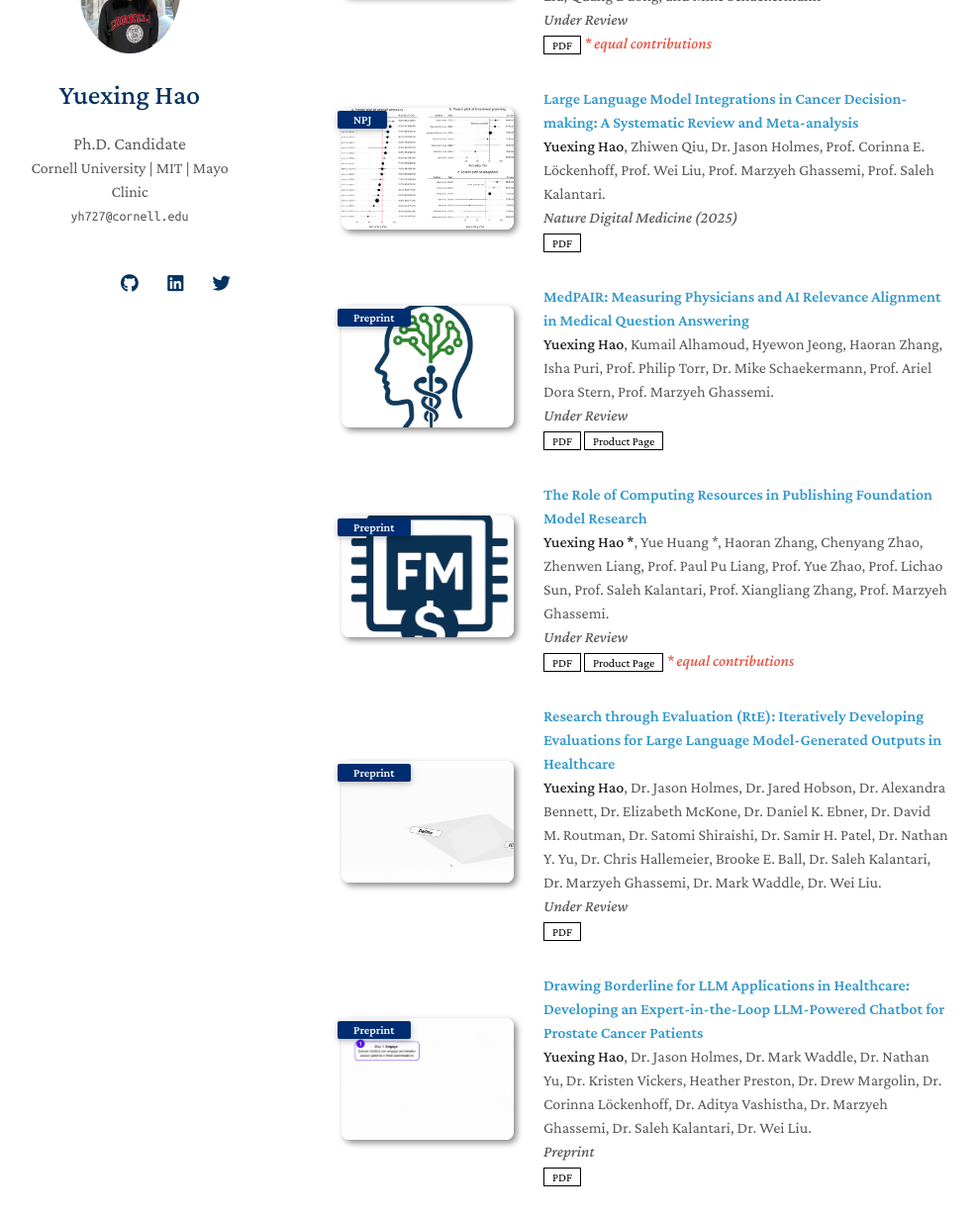
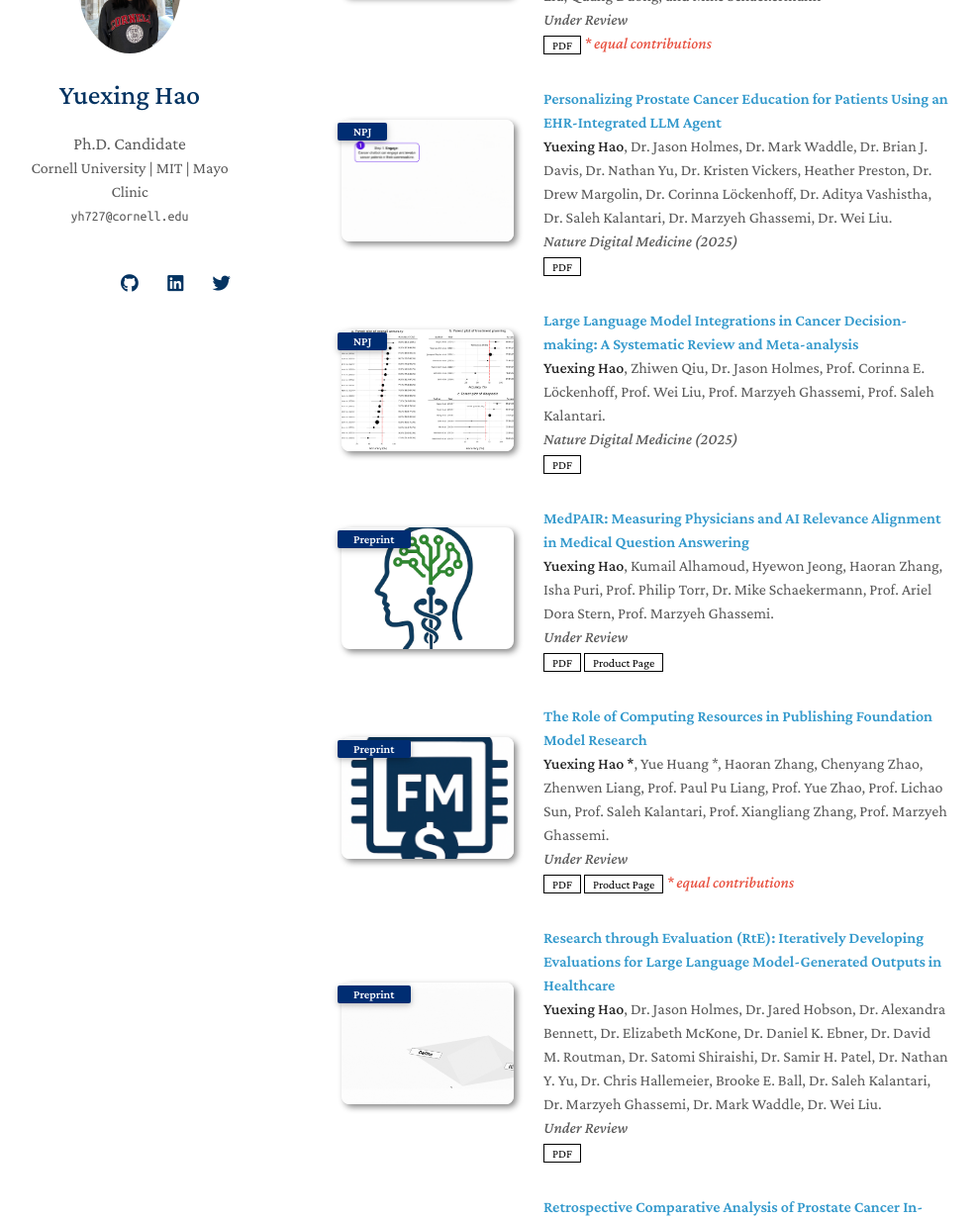
Before and after one commit to YuexingHao/Yuexing-Hao, a Jekyll site: the page built from index.md, in a window 1280 px wide and 1400 px high, scrolled down 1362 px, cut to the strip 169-1400 px from the top of the window. Shown: the whole strip at 99% size, without its empty margins (145-1133 px from the left). Built offline with Jekyll 4.4.1, drawn with Linux system fonts in a browser that asks for light colours; nearby versions of some CDN libraries; a style sheet for code colours, icons or effects is not loaded; our own code applies the rules of GitHub Pages for plain Markdown files.

Commit message:
Update publications.yml

```diff
--- a/_data/publications.yml
+++ b/_data/publications.yml
@@ -7,6 +7,13 @@ main:
     pdf: https://storage.googleapis.com/research-media/wayfinding-ai.pdf
     image: ./assets/img/SankeyDiagram.png
     notes: "* equal contributions"
+
+  - title: "Personalizing Prostate Cancer Education for Patients Using an EHR-Integrated LLM Agent"
+    authors: <strong>Yuexing Hao</strong>, Dr. Jason Holmes, Dr. Mark Waddle, Dr. Brian J. Davis, Dr. Nathan Yu, Dr. Kristen Vickers, Heather Preston, Dr. Drew Margolin, Dr. Corinna Löckenhoff, Dr. Aditya Vashistha, Dr. Saleh Kalantari, Dr. Marzyeh Ghassemi, Dr. Wei Liu.
+    conference_short: NPJ
+    conference: Nature Digital Medicine (2025)
+    pdf: https://arxiv.org/abs/2409.19100
+    image: ./assets/img/MedEduChat.gif
 
   - title: "Large Language Model Integrations in Cancer Decision-making: A Systematic Review and Meta-analysis"
     authors: <strong>Yuexing Hao</strong>, Zhiwen Qiu, Dr. Jason Holmes, Prof. Corinna E. Löckenhoff, Prof. Wei Liu, Prof. Marzyeh Ghassemi, Prof. Saleh Kalantari.
@@ -39,13 +46,6 @@ main:
     pdf: https://arxiv.org/abs/XX
     image: ./assets/img/RtE.gif
 
-  - title: "Drawing Borderline for LLM Applications in Healthcare: Developing an Expert-in-the-Loop LLM-Powered Chatbot for Prostate Cancer Patients"
-    authors: <strong>Yuexing Hao</strong>, Dr. Jason Holmes, Dr. Mark Waddle, Dr. Nathan Yu, Dr. Kristen Vickers, Heather Preston, Dr. Drew Margolin, Dr. Corinna Löckenhoff, Dr. Aditya Vashistha, Dr. Marzyeh Ghassemi, Dr. Saleh Kalantari, Dr. Wei Liu.
-    conference_short: Preprint
-    conference: Preprint
-    pdf: https://arxiv.org/abs/2409.19100
-    image: ./assets/img/MedEduChat.gif
-
   - title: "Retrospective Comparative Analysis of Prostate Cancer In-Basket Messages: Responses from Closed-Domain LLM vs. Clinical Teams"
     authors: <strong>Yuexing Hao</strong>, Dr. Jason Holmes, Dr. Jared Hobson, Dr. Alexandra Bennett, Dr. Elizabeth McKone, Dr. Daniel K. Ebner, Dr. David M. Routman, Dr. Satomi Shiraishi, Dr. Samir H. Patel, Dr. Nathan Y. Yu, Dr. Chris Hallemeier, Brooke E. Ball, Dr. Mark Waddle, Dr. Wei Liu.
     conference_short: MCP
```
